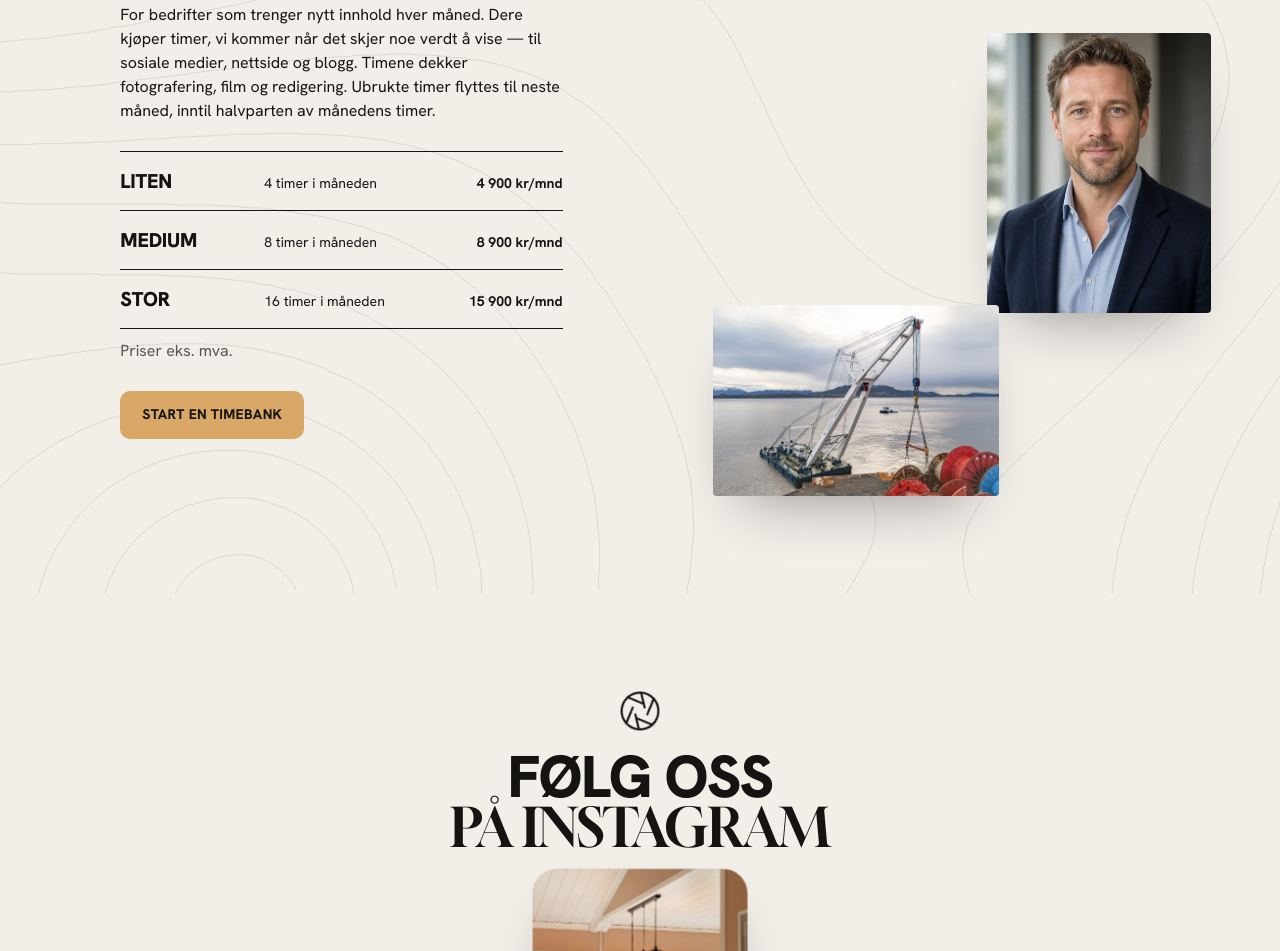
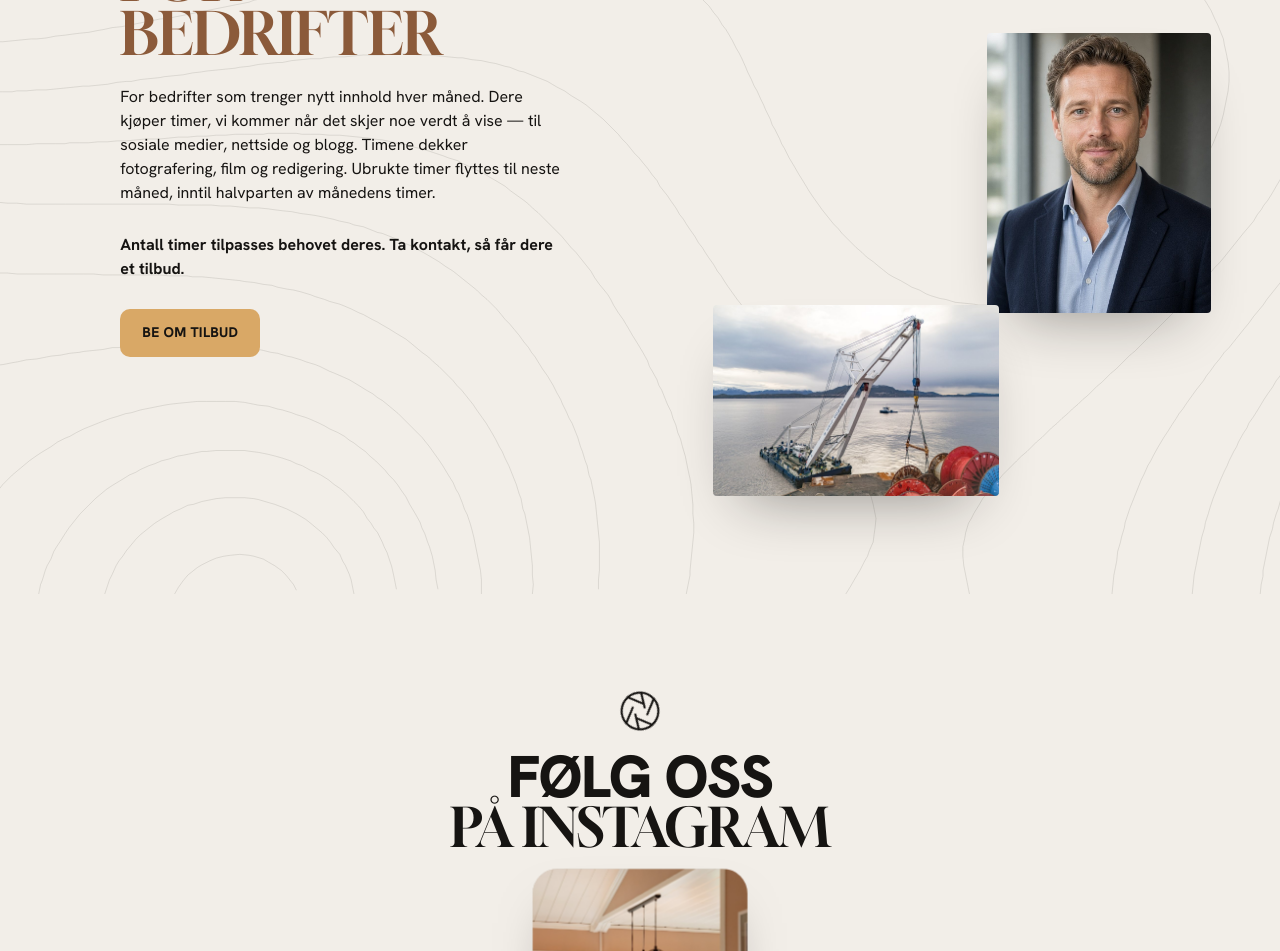
Before and after one commit to Studiovest/studiovest-web, a plain HTML site: page index.html in a window 1280 px wide. Shown: the part 6058-7009 px from the top of the page. Drawn offline with Linux system fonts and the light colour scheme; animation ran at ten frames a second.

Commit message:
Timebank: skjul pakker og priser, vis «Be om tilbud»
Co-Authored-By: Claude Opus 5.5 <noreply@anthropic.com>
Claude-Session: https://claude.ai/code/session_01Y6UmnneuBV9ApEGqBzgmQT

```diff
--- a/assets/main.js
+++ b/assets/main.js
@@ -335,7 +335,7 @@
     G.from('.field', { y: 140, opacity: 0, duration: 1.3, ease: 'expo.out', stagger: 0.12, scrollTrigger: { trigger: '.fields-grid', start: 'top 85%' } });
     G.from('.fields-cta > *', { y: 40, opacity: 0, duration: 1, ease: 'expo.out', stagger: 0.1, scrollTrigger: { trigger: '.fields-cta', start: 'top 90%' } });
     // Timebank: pakkene fra høyre, bildene skaleres inn
-    G.from('.packs li', { x: 80, opacity: 0, duration: 1, ease: 'expo.out', stagger: 0.1, scrollTrigger: { trigger: '.packs', start: 'top 85%' } });
+    G.from('.packs-cta', { x: 80, opacity: 0, duration: 1, ease: 'expo.out', scrollTrigger: { trigger: '.packs-cta', start: 'top 85%' } });
     G.from('.bf img', { scale: 1.3, duration: 1.6, ease: 'expo.out', stagger: 0.15, scrollTrigger: { trigger: '.bank-floats', start: 'top 80%' } });
     // Bunn: kortet løftes opp
     G.from('.foot-card', { y: 160, scale: 0.94, ease: 'none', scrollTrigger: { trigger: '.foot', start: 'top bottom', end: 'top 25%', scrub: 1 } });
--- a/assets/style.css
+++ b/assets/style.css
@@ -344,3 +344,4 @@ blockquote.cl svg{width:30px;height:30px;color:var(--acct)}
   .menu{display:flex;flex-direction:column;justify-content:center}
   .menu[hidden]{display:none}
 }
+.packs-cta{margin:4px 0 22px;font-size:17px;font-weight:700;max-width:30em}
--- a/index.html
+++ b/index.html
@@ -192,13 +192,8 @@
   <div class="bank-text">
     <h2 id="tb-h"><span class="bold">Timebanken</span><span class="serif acc">For bedrifter</span></h2>
     <p>For bedrifter som trenger nytt innhold hver måned. Dere kjøper timer, vi kommer når det skjer noe verdt å vise — til sosiale medier, nettside og blogg. Timene dekker fotografering, film og redigering. Ubrukte timer flyttes til neste måned, inntil halvparten av månedens timer.</p>
-    <ul class="packs">
-      <li><b>Liten</b><span>4 timer i måneden</span><span>4 900 kr/mnd</span></li>
-      <li><b>Medium</b><span>8 timer i måneden</span><span>8 900 kr/mnd</span></li>
-      <li><b>Stor</b><span>16 timer i måneden</span><span>15 900 kr/mnd</span></li>
-    </ul>
-    <p class="packs-note">Priser eks. mva.</p>
-    <a href="#kontakt" class="btn btn-acc">Start en timebank</a>
+    <p class="packs-cta">Antall timer tilpasses behovet deres. Ta kontakt, så får dere et tilbud.</p>
+    <a href="#kontakt" class="btn btn-acc">Be om tilbud</a>
   </div>
   <div class="bank-floats" aria-hidden="true">
     <figure class="bf bf-1" data-speed="0.8"><img src="assets/photos/bedrift-kontor.jpg?v=__V__" alt="" loading="lazy"></figure>
```
